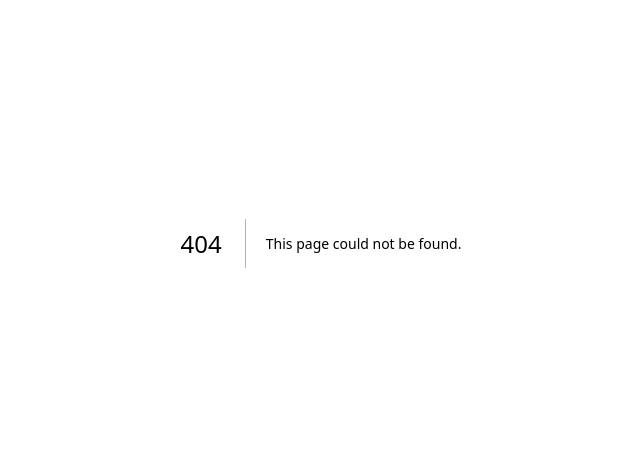
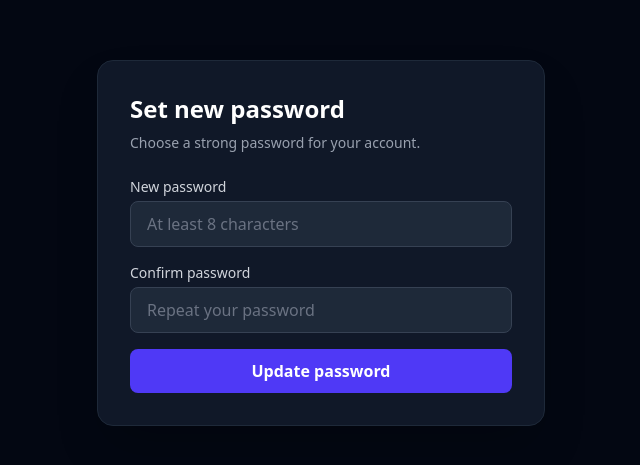
Before and after one commit to Kitan-Dara06/Legal-Ai-Copilot, a Next.js app in the folder frontend-next/: page /auth/update-password in a window 1280 px wide. Before the commit this address had no page. Shown: the part 157-622 px from the top of the page, without its empty margins (319-959 px from the left). Built offline with nearby package versions, Linux system fonts and the light colour scheme; no server answers.

Commit message:
fix: redirect password recovery to update-password page

```diff
--- a/frontend-next/src/app/auth/callback/route.ts
+++ b/frontend-next/src/app/auth/callback/route.ts
@@ -1,14 +1,12 @@
 import { NextResponse } from 'next/server'
-// The client you created from the Server-Side Auth instructions
 import { createClient } from '@/lib/supabase/server'
 
 export async function GET(request: Request) {
   const { searchParams, origin } = new URL(request.url)
   const code = searchParams.get('code')
-  // if "next" is in param, use it as the redirect URL
-  const next = searchParams.get('next') ?? '/'
+  const type = searchParams.get('type') // 'recovery' for password reset links
 
-  // Extra params (e.g. org_id, org_name) that should be forwarded to the next page
+  // Extra params that should be forwarded on
   const orgId = searchParams.get('org_id')
   const orgName = searchParams.get('org_name')
 
@@ -19,31 +17,30 @@ export async function GET(request: Request) {
       const forwardedHost = request.headers.get('x-forwarded-host');
       const isLocalEnv = process.env.NODE_ENV === 'development';
 
-      const buildRedirectUrl = (base: string) => {
-        const url = new URL(`${base}${next}`);
-        if (orgId) url.searchParams.set('org_id', orgId);
-        if (orgName) url.searchParams.set('org_name', orgName);
-        return url.toString();
-      };
-
-      // Ensure we don't accidentally redirect to the internal docker network hostname
+      // In production, prioritize explicit site config so Nginx internal upstream names don't leak
       let resolvedBase = origin;
-      if (isLocalEnv) {
-          resolvedBase = origin;
-      } else {
-          // In production, prioritize explicit site config so Nginx internal upstream names don't leak
+      if (!isLocalEnv) {
           const explicitSiteUrl = (process.env.NEXT_PUBLIC_API_URL || '').replace(/\/api$/, '');
-
           if (forwardedHost && !forwardedHost.includes('upstream')) {
               resolvedBase = `https://${forwardedHost}`;
           } else if (explicitSiteUrl) {
               resolvedBase = explicitSiteUrl;
           } else if (origin.includes('upstream')) {
-              resolvedBase = 'https://legalrag.codes'; // Safe fallback
+              resolvedBase = 'https://legalrag.codes';
           }
       }
 
-      return NextResponse.redirect(buildRedirectUrl(resolvedBase));
+      // Password recovery → always send to the update-password page
+      if (type === 'recovery') {
+        return NextResponse.redirect(`${resolvedBase}/auth/update-password`)
+      }
+
+      // Default: forward with any extra params
+      const next = searchParams.get('next') ?? '/'
+      const url = new URL(`${resolvedBase}${next}`)
+      if (orgId) url.searchParams.set('org_id', orgId)
+      if (orgName) url.searchParams.set('org_name', orgName)
+      return NextResponse.redirect(url.toString())
     }
   }
 
--- /dev/null
+++ b/frontend-next/src/app/auth/update-password/page.tsx
@@ -0,0 +1,108 @@
+'use client';
+
+import { useState } from 'react';
+import { createClient } from '@/lib/supabase/client';
+import { useRouter } from 'next/navigation';
+
+export default function UpdatePasswordPage() {
+  const supabase = createClient();
+  const router = useRouter();
+  const [password, setPassword] = useState('');
+  const [confirm, setConfirm] = useState('');
+  const [error, setError] = useState('');
+  const [loading, setLoading] = useState(false);
+  const [done, setDone] = useState(false);
+
+  const handleSubmit = async (e: React.FormEvent) => {
+    e.preventDefault();
+    setError('');
+
+    if (password.length < 8) {
+      setError('Password must be at least 8 characters.');
+      return;
+    }
+    if (password !== confirm) {
+      setError('Passwords do not match.');
+      return;
+    }
+
+    setLoading(true);
+    const { error: updateError } = await supabase.auth.updateUser({ password });
+    setLoading(false);
+
+    if (updateError) {
+      setError(updateError.message);
+      return;
+    }
+
+    setDone(true);
+    setTimeout(() => router.push('/chat'), 2000);
+  };
+
+  return (
+    <div className="flex min-h-screen items-center justify-center bg-gray-950 px-4">
+      <div className="w-full max-w-md rounded-2xl border border-gray-800 bg-gray-900 p-8 shadow-2xl">
+        <h1 className="mb-2 text-2xl font-bold text-white">Set new password</h1>
+        <p className="mb-6 text-sm text-gray-400">
+          Choose a strong password for your account.
+        </p>
+
+        {done ? (
+          <p className="text-center text-green-400 font-medium">
+            ✓ Password updated! Redirecting…
+          </p>
+        ) : (
+          <form onSubmit={handleSubmit} className="space-y-4">
+            <div>
+              <label className="mb-1 block text-sm text-gray-300" htmlFor="password">
+                New password
+              </label>
+              <input
+                id="password"
+                type="password"
+                autoComplete="new-password"
+                minLength={8}
+                required
+                value={password}
+                onChange={(e) => setPassword(e.target.value)}
+                className="w-full rounded-lg border border-gray-700 bg-gray-800 px-4 py-2.5 text-white placeholder-gray-500 focus:border-indigo-500 focus:outline-none focus:ring-1 focus:ring-indigo-500"
+                placeholder="At least 8 characters"
+              />
+            </div>
+
+            <div>
+              <label className="mb-1 block text-sm text-gray-300" htmlFor="confirm">
+                Confirm password
+              </label>
+              <input
+                id="confirm"
+                type="password"
+                autoComplete="new-password"
+                minLength={8}
+                required
+                value={confirm}
+                onChange={(e) => setConfirm(e.target.value)}
+                className="w-full rounded-lg border border-gray-700 bg-gray-800 px-4 py-2.5 text-white placeholder-gray-500 focus:border-indigo-500 focus:outline-none focus:ring-1 focus:ring-indigo-500"
+                placeholder="Repeat your password"
+              />
+            </div>
+
+            {error && (
+              <p className="rounded-lg bg-red-900/40 border border-red-700 px-4 py-2 text-sm text-red-300">
+                {error}
+              </p>
+            )}
+
+            <button
+              type="submit"
+              disabled={loading}
+              className="w-full rounded-lg bg-indigo-600 px-4 py-2.5 font-semibold text-white transition hover:bg-indigo-500 disabled:opacity-50"
+            >
+              {loading ? 'Updating…' : 'Update password'}
+            </button>
+          </form>
+        )}
+      </div>
+    </div>
+  );
+}
```
